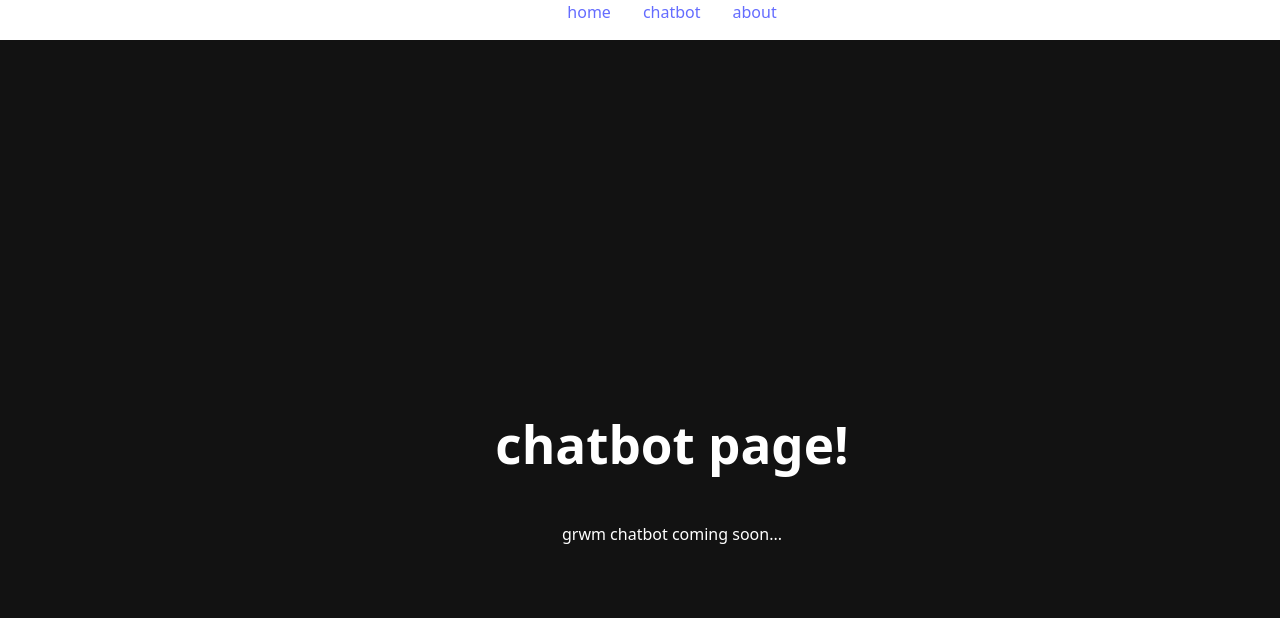
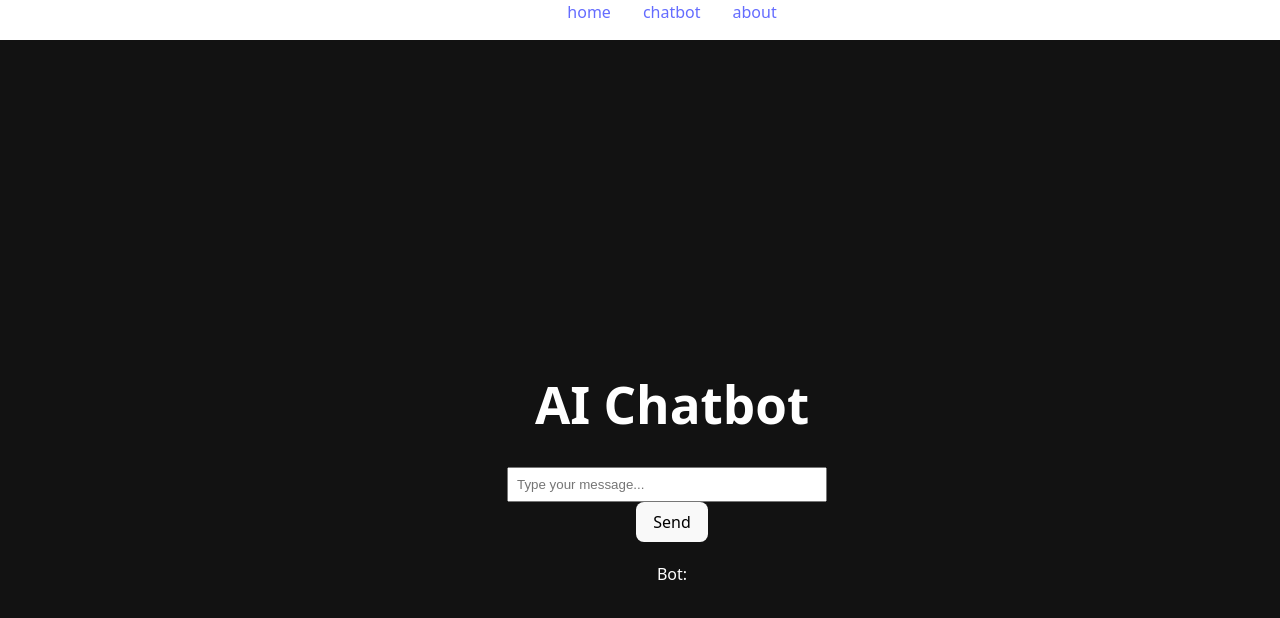
Before and after one commit to Ellievca/Girlathon, a React (Vite) app in the folder my-vite-app/: page /chatbot in a window 1280 px wide. Shown: the top 618 px of the page. Built offline with nearby package versions, Linux system fonts and the light colour scheme.

Commit message:
adding chat bot stuff

```diff
--- a/my-vite-app/src/Chatbot.jsx
+++ b/my-vite-app/src/Chatbot.jsx
@@ -1,9 +1,21 @@
-import React from 'react';
+import React, { useState } from 'react';
 
 function Chatbot() {
+  const [input, setInput] = useState('');
+  const [reply, setReply] = useState('');
+
+  const sendMessage = async () => {
+    const res = await fetch('http://localhost:8000/chat', {
+      method: 'POST',
+      headers: { 'Content-Type': 'application/json' },
+      body: JSON.stringify({ message: input })
+    });
+    const data = await res.json();
+    setReply(data.response);
+  };
+
   return (
-    <div
-      style={{
+    <div style={{
         height: '100vh',
         width: '100vw',
         margin: 0,
@@ -15,10 +27,16 @@ function Chatbot() {
         color: 'white',
         textAlign: 'center',
         padding: '2rem',
-      }}
-    >
-      <h1>chatbot page!</h1>
-      <p>grwm chatbot coming soon...</p>
+      }}>
+      <h1>AI Chatbot</h1>
+      <input
+        value={input}
+        onChange={(e) => setInput(e.target.value)}
+        placeholder="Type your message..."
+        style={{ padding: '8px', width: '300px', marginRight: '10px' }}
+      />
+      <button onClick={sendMessage} style={{ padding: '8px 16px' }}>Send</button>
+      <p style={{ marginTop: '20px' }}>Bot: {reply}</p>
     </div>
   );
 }
```
Also changed, not shown: 2 other files (tests, documents, lock files or other folders).
